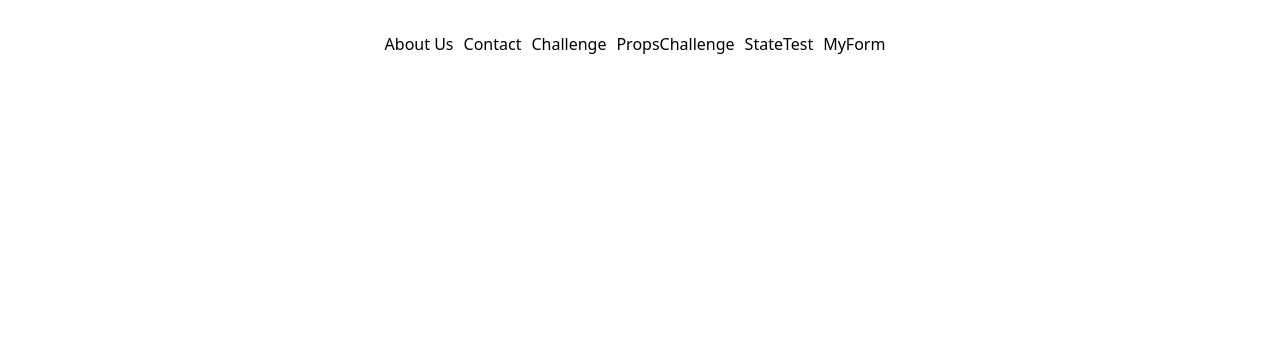
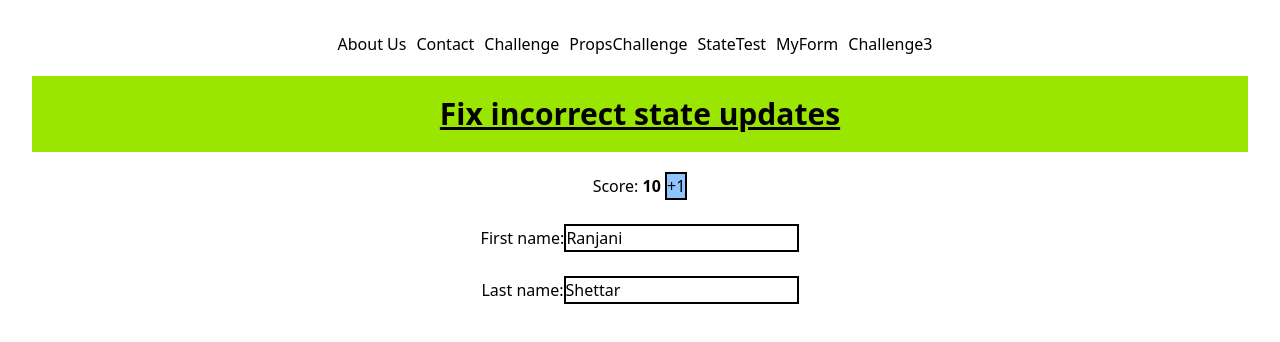
Before and after one commit to hero-Can/React-Js-Challenges, a React (Vite) app: page /challenge3 in a window 1280 px wide. Shown: the top 342 px of the page. Built offline with nearby package versions, Linux system fonts and the light colour scheme.

Commit message:
fix incorrect state updates

```diff
--- a/src/App.jsx
+++ b/src/App.jsx
@@ -10,6 +10,7 @@ import TagButton from './TagButton';
 import PropsChallenge from './PropsChallenge';
 import StateTest from "./StateTest";
 import MyForm from "./MyForm";
+import Challenge3 from "./Challenge3";
 
 
 function App() {
@@ -36,6 +37,9 @@ function App() {
       <li style={{ marginRight: '10px' }}>
         <Link to="/myForm">MyForm</Link>
       </li>
+      <li style={{ marginRight: '10px' }}>
+        <Link to="/challenge3">Challenge3</Link>
+      </li>
     </ul>
 
 
@@ -46,6 +50,8 @@ function App() {
         <Route path="/propsChallenge" element={<PropsChallenge />} />
         <Route path="/stateTest" element={<StateTest />} />
         <Route path="/myForm" element={<MyForm />} />
+        <Route path="/challenge3" element={<Challenge3 />} />
+
       </Routes>
 
     </>
--- /dev/null
+++ b/src/Challenge3.jsx
@@ -0,0 +1,64 @@
+import { useState } from 'react';
+
+export default function Challenge3() {
+  const [player, setPlayer] = useState({
+    firstName: 'Ranjani',
+    lastName: 'Shettar',
+    score: 10,
+  });
+
+  function handlePlusClick() {
+    setPlayer({
+        ...player,
+        score: player.score + 1 ,
+      });
+  }
+
+  function handleFirstNameChange(e) {
+    setPlayer({
+      ...player,
+      firstName: e.target.value,
+    });
+  }
+
+  function handleLastNameChange(e) {
+    setPlayer({
+        ...player,
+      lastName: e.target.value
+    });
+  }
+
+  return (
+    <>
+          <h1 className="my-5 text-3xl font-bold underline bg-lime-400 p-5">
+          Fix incorrect state updates </h1>
+      <label>
+        Score: <b>{player.score}</b>
+        {' '}
+        <button className='bg-blue-300 border-2 hover:bg-blue-500' onClick={handlePlusClick}>
+          +1
+        </button>
+      </label>
+      <br />
+      <br />
+      <label>
+        First name:
+        <input
+        className='border-2'
+          value={player.firstName}
+          onChange={handleFirstNameChange}
+        />
+      </label>
+      <br />
+      <br />
+      <label>
+        Last name:
+        <input
+          className='border-2'
+          value={player.lastName}
+          onChange={handleLastNameChange}
+        />
+      </label>
+    </>
+  );
+}
--- a/src/MyForm.jsx
+++ b/src/MyForm.jsx
@@ -39,7 +39,7 @@ function MyForm() {
             name="name"
             value={formInputs.name}
             onChange={(event) => {
-              setFormInputs({ ...formInputs, name: event.target.value });
+              setFormInputs({ ...formInputs, name: event.target.value }); // spread syntax
               // let copyFormInputs = {...formInputs}; // make a copy of formInputs to avoid call by references because it is an object
               // copyFormInputs.name = event.target.value;
               // setFormInputs(copyFormInputs);
```
